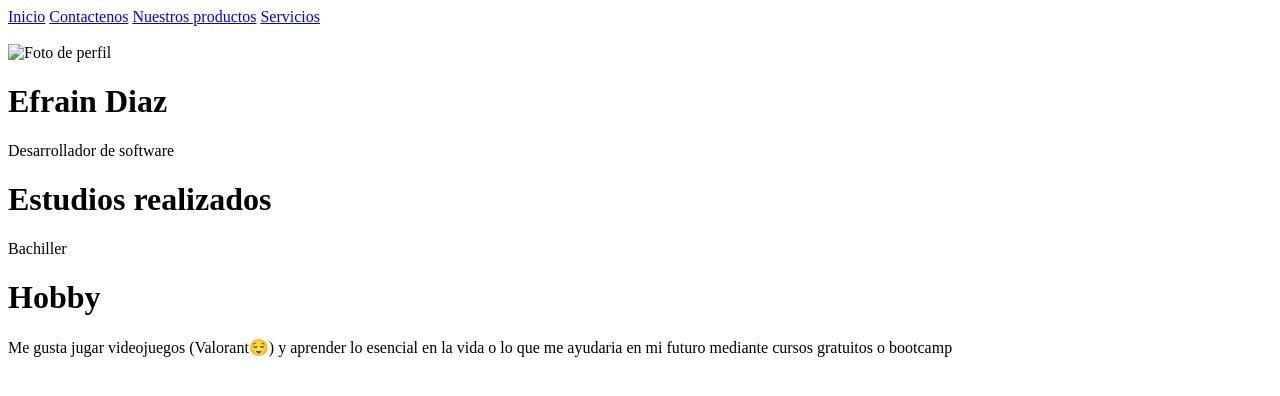
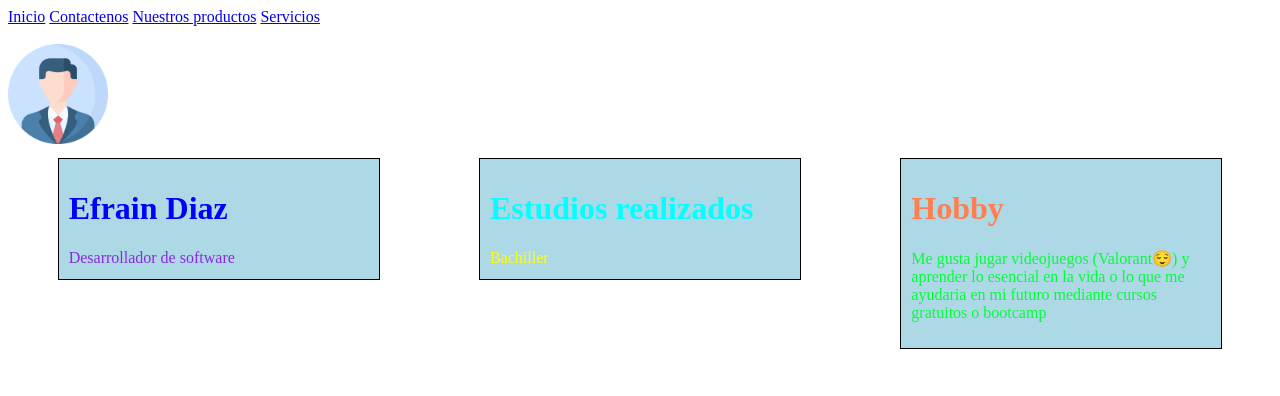
Before and after one commit to efra221/efra221.github.io, a plain HTML site: page index.html in a window 1280 px wide. Drawn offline with Linux system fonts and the light colour scheme.

Commit message:
cambios 1.0
se cambiaron los archivos de index y se le aplicaron estilos css flexbox al igual que a productos con css grid

```diff
--- /dev/null
+++ b/Css/styles.css
@@ -0,0 +1,71 @@
+.subtitulo{
+    color: red ;
+}
+
+.Name{
+    color:blue;
+    margin:  0 px;
+}
+
+.descripcion{
+    color: blueviolet;
+}
+
+.descripcion2{
+    color: yellow;
+}
+.descripcion3{
+    color: rgb(0, 255, 55);
+}
+
+.estudios{
+    color: aqua;
+}
+
+.hobby{
+ color: coral;
+}
+
+#sesion1{
+    width: 300px;
+    height: 100px;
+    margin: 10px;
+    padding: 10px;
+    border: 1px solid black;
+}
+#sesion2{
+    width: 300px;
+    height: 100px;
+    margin: 10px;
+    padding: 10px;
+    border: 1px solid black;
+}
+#sesion3{
+    width: 300px;
+    height: auto;
+    margin: 10px;
+    padding: 10px;
+    border: 1px solid black;
+}
+
+.contenedor{
+    display: flex;
+    justify-content: space-around;
+}
+
+.item{
+    width: 50%;
+    height: 200px;
+    background-color: lightblue;
+}
+
+.grid-container{
+    display: grid;
+    grid-template-columns: auto auto auto;
+    gap: 10px;
+}
+
+.grid-item{
+    background-color: lightgreen;
+    padding: 20px;
+}
--- a/index.html
+++ b/index.html
@@ -5,6 +5,7 @@
     <meta charset="UTF-8">
     <meta name="viewport" content="width=device-width, initial-scale=1.0">
     <title>Mi primera pagina</title>
+    <link rel="stylesheet" href="Css/styles.css">
 </head>
 
 <body>
@@ -13,16 +14,25 @@
     <a href="Contactenos.html">Contactenos</a>
     <a href="Productos.html">Nuestros productos</a>
     <a href="Servicios.html">Servicios</a><br><br>
-    <img src="perfil.png" alt="Foto de perfil" height="100px" width="100px">
-    <h1>Efrain Diaz</h1>
-    <p>Desarrollador de software</p>
+    <img src="img/perfil.png" alt="Foto de perfil" height="100px" width="100px">
 
-    <h1>Estudios realizados</h1>
-    <p>Bachiller</p>
+    <div class="contenedor">
+        <div id="sesion1" class="item">
+            <h1 class="Name">Efrain Diaz</h1>
+            <p class="descripcion">Desarrollador de software</p>
+        </div>
 
-    <h1>Hobby</h1>
-    <p>Me gusta jugar videojuegos (Valorant😌) y aprender lo esencial en la vida o lo que me ayudaria en mi futuro
-        mediante cursos gratuitos o bootcamp</p>
+        <div id="sesion2" class="item">
+            <h1 class="estudios">Estudios realizados</h1>
+            <p class="descripcion2">Bachiller</p>
+        </div>
+
+        <div id="sesion3" class="item">
+            <h1 class="hobby">Hobby</h1>
+            <p class="descripcion3">Me gusta jugar videojuegos (Valorant😌) y aprender lo esencial en la vida o lo que
+                me ayudaria en mi futuro mediante cursos gratuitos o bootcamp</p>
+        </div>
+    </div>
 </body>
 
 </html>
```
Also changed, not shown: Productos.html (+22 -2 lines).
